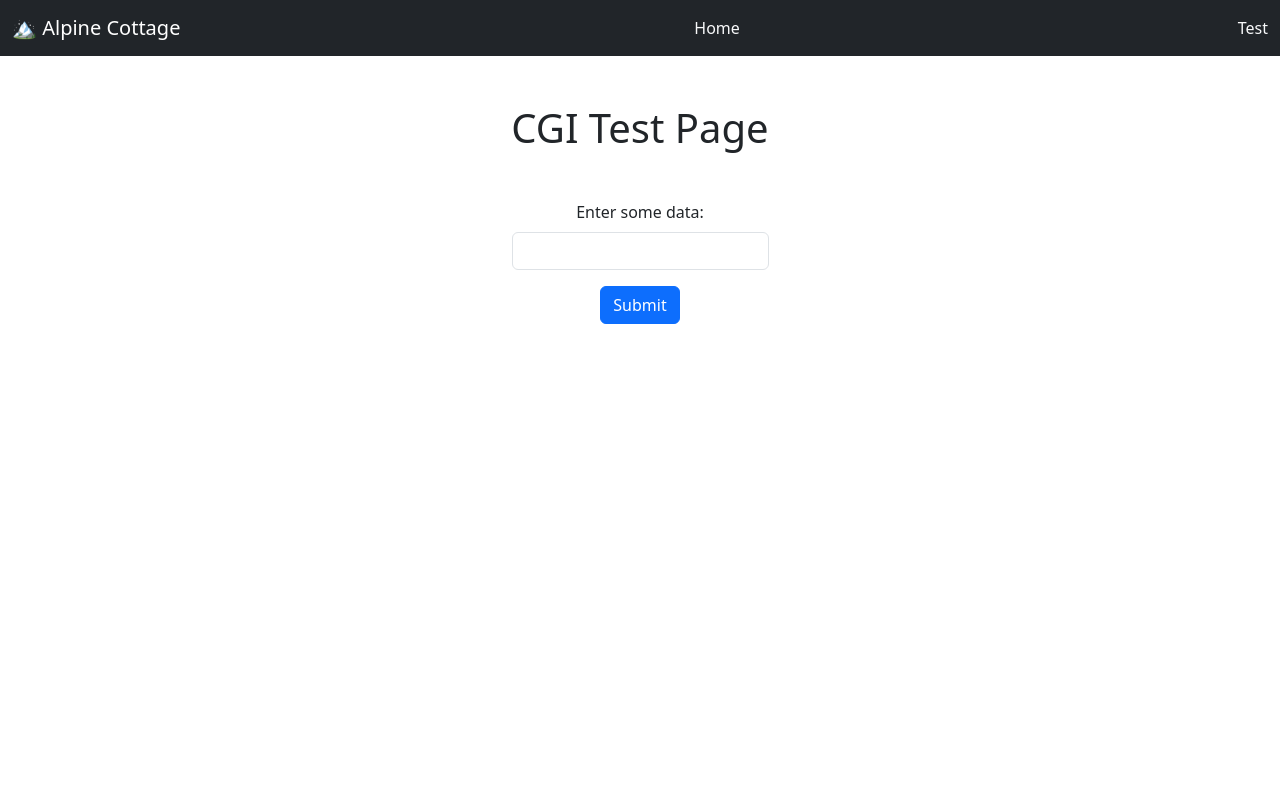
After one commit to tazerotu/Webserv, a PHP site: page /Alps/cgi.php in a window 1280 px wide. The commit adds this page. Run offline with PHP 8.4, Linux system fonts and the light colour scheme.

Commit message:
Added CGI test page, CGI TBD

```diff
--- /dev/null
+++ b/pages/Alps/cgi.php
@@ -0,0 +1,61 @@
+<!DOCTYPE html>
+<html lang="en">
+<head>
+    <meta charset="UTF-8">
+    <meta name="viewport" content="width=device-width, initial-scale=1.0">
+    <title>Cottage in the Alps</title>
+    <link href="https://cdn.jsdelivr.net/npm/bootstrap@5.3.0/dist/css/bootstrap.min.css" rel="stylesheet">
+    <style>
+        body {
+            display: flex;
+            flex-direction: column;
+            min-height: 100vh;
+        }
+        main {
+            flex: 1;
+        }
+        .carousel-item img {
+            height: 500px;
+            object-fit: cover;
+        }
+        footer {
+            background-color: #343a40;
+            color: white;
+            padding: 30px 0;
+            margin-top: 50px;
+        }
+    </style>
+</head>
+<body>
+    <!-- Header -->
+    <header>
+        <nav class="navbar navbar-expand-lg navbar-dark bg-dark">
+            <div class="container-fluid">
+                <span class="navbar-brand">🏔️ Alpine Cottage</span>
+                <a href="/home" class="nav-link text-light">Home</a>
+                <a href="/cgi.php" class="nav-link text-light">Test</a>
+            </div>
+        </nav>
+    </header>
+
+    <!-- Main Content -->
+    <main class="container-fluid">
+		<h1 class="text-center my-5">CGI Test Page</h1>
+		<div class="text-center">
+			<form action="/cgi-bin/test.cgi" method="post" class="d-inline-block">
+				<div class="mb-3">
+					<label for="inputData" class="form-label">Enter some data:</label>
+					<input type="text" class="form-control" id="inputData" name="inputData" required>
+				</div>
+				<button type="submit" class="btn btn-primary">Submit</button>
+			</form>
+			<?php if ($_SERVER['REQUEST_METHOD'] === 'POST' && isset($_POST['inputData'])): ?>
+				<div class="mt-3">
+					<p><strong>You entered:</strong> <?php echo htmlspecialchars($_POST['inputData']); ?></p>
+				</div>
+			<?php endif; ?>
+		</div>
+    </main>
+    <script src="https://cdn.jsdelivr.net/npm/bootstrap@5.3.0/dist/js/bootstrap.bundle.min.js"></script>
+</body>
+</html>
--- a/pages/Alps/index.php
+++ b/pages/Alps/index.php
@@ -33,7 +33,7 @@
             <div class="container-fluid">
                 <span class="navbar-brand">🏔️ Alpine Cottage</span>
                 <a href="/home" class="nav-link text-light">Home</a>
-                <a href="/cookies.php" class="nav-link text-light">Cookies</a>
+                <a href="/cgi.php" class="nav-link text-light">Test</a>
             </div>
         </nav>
     </header>
```
